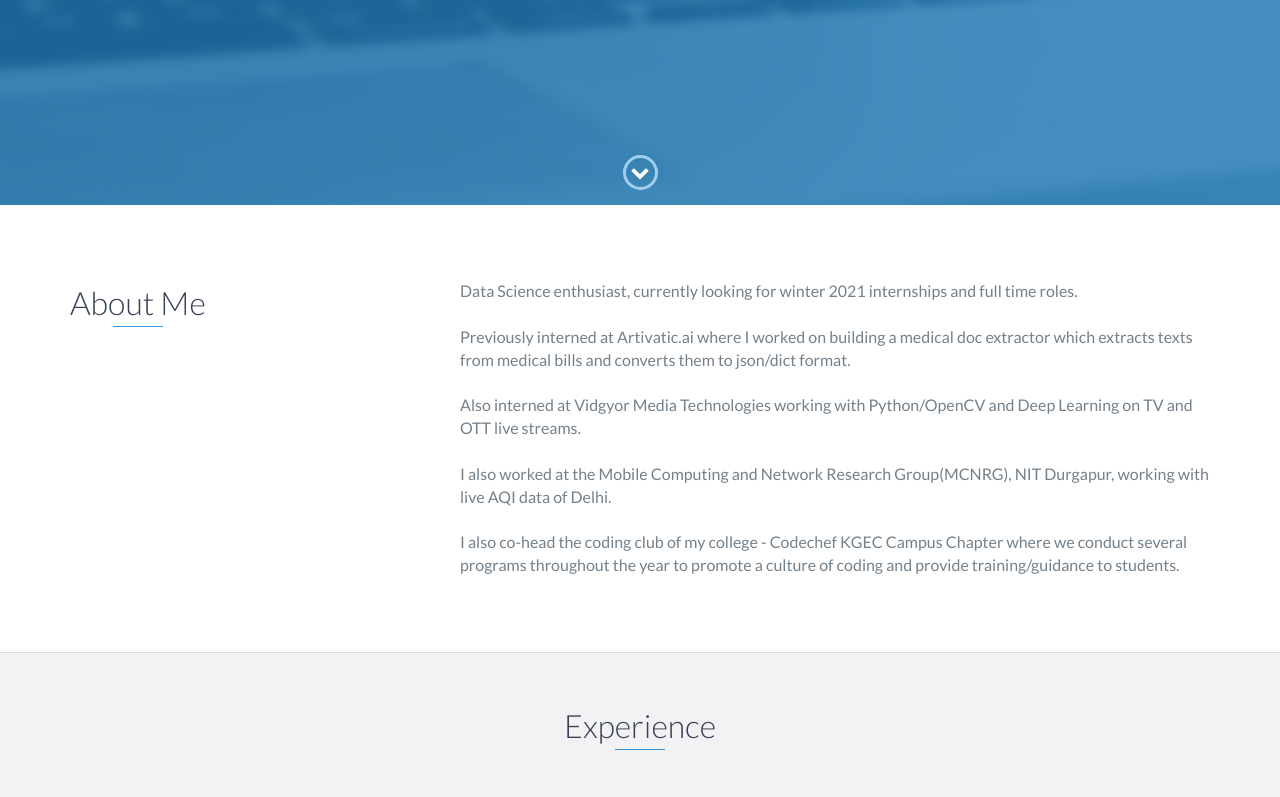
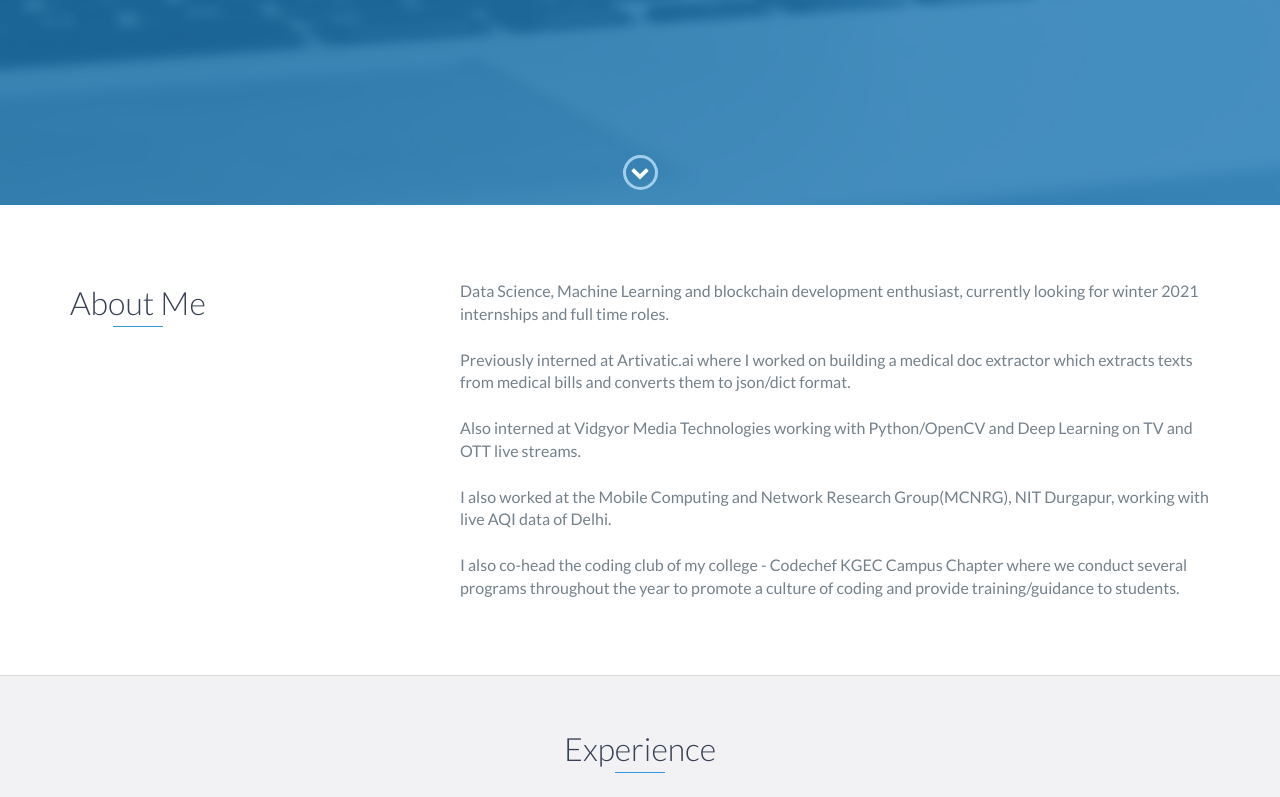
Before and after one commit to debjitdbb/debjitdbb.github.io, a website: page index.html in a window 1280 px wide. Shown: the part 595-1392 px from the top of the page. Drawn offline with nearby package versions, Linux system fonts and the light colour scheme.

Commit message:
init commit

```diff
--- a/index.html
+++ b/index.html
@@ -5,7 +5,7 @@
     <meta charset="utf-8">
     <meta http-equiv="X-UA-Compatible" content="IE=edge">
     <meta name="viewport" content="width=device-width, initial-scale=1">
-    <title>My Portfolio</title>
+    <title>Debjit Datta Portfolio</title>
 	<link rel="shortcut icon" href="favicon.ico" type="image/x-icon">
 	<link rel="icon" href="favicon.ico" type="image/x-icon">
     <link href="https://fonts.googleapis.com/css?family=Lato:300,400,700,900" rel="stylesheet">
@@ -73,7 +73,7 @@
                 </div>
                 <div class="col-md-8">
                     <p>
-                        Data Science enthusiast, currently looking for winter 2021 internships and full time roles.
+                        Data Science, Machine Learning and blockchain development enthusiast, currently looking for winter 2021 internships and full time roles.
                     <br><br>
                         Previously interned at Artivatic.ai where I worked on building a medical doc extractor which extracts texts from medical
                         bills and converts them to json/dict format.
@@ -132,13 +132,6 @@
                 </p>
             </div>
 
-            <!-- <div data-date="September 2015 – September 2016">
-                <h3>Employer Name</h3>
-                <h4>Job Title</h4>
-                <p>
-                    Lorem ipsum dolor sit amet, consectetur adipiscing elit. Curabitur in iaculis ex. Etiam volutpat laoreet urna. Morbi ut tortor nec nulla commodo malesuada sit amet vel lacus. Fusce eget efficitur libero. Morbi dapibus porta quam laoreet placerat.
-                </p>
-            </div> -->
         </div>
     </div>
     <!-- End #experience -->
```
Also changed, not shown: LICENSE.md (deleted).
